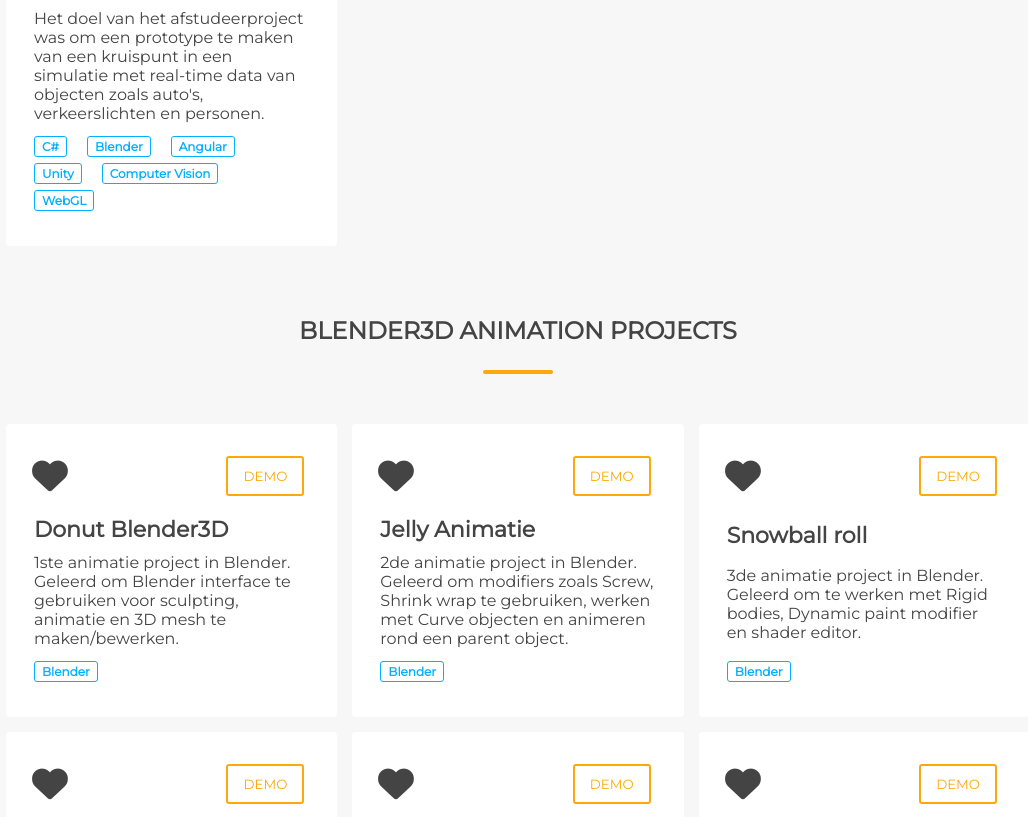
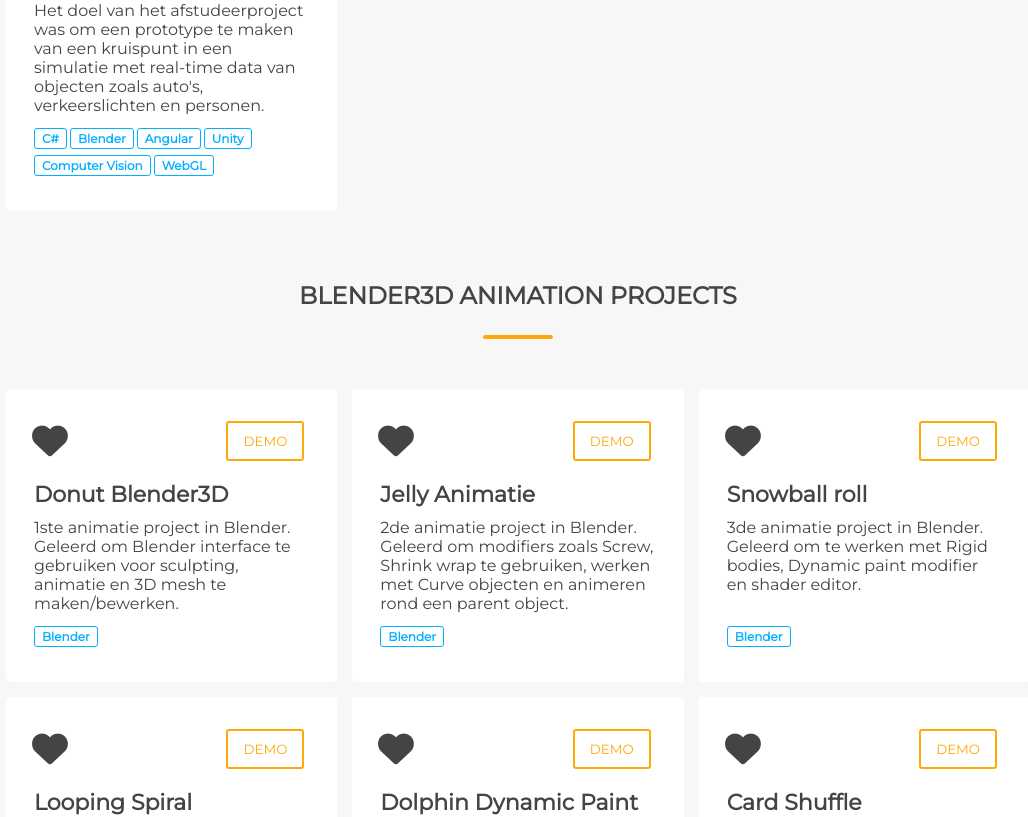
Before and after one commit to TimO143/v2, a React (Create React App) app: page / in a window 1280 px wide. Shown: the part 2475-3292 px from the top of the page, without its empty margins (122-1150 px from the left). Built offline with nearby package versions, Linux system fonts and the light colour scheme; the HTML template or start-up script is replaced by a standard one.

Commit message:
card restructure more symmetry

```diff
--- a/src/components/ArtProjectItem/ArtProjectItem.scss
+++ b/src/components/ArtProjectItem/ArtProjectItem.scss
@@ -37,9 +37,6 @@
     flex-direction:row;
     flex-wrap:wrap;
     margin-top:10px;
-    li{
-      margin-right:20px;
-    };
   }
 
   .artproject-icon{
--- a/src/components/ArtProjectItem/index.js
+++ b/src/components/ArtProjectItem/index.js
@@ -9,7 +9,8 @@ class ArtProjectItem extends React.Component {
   return (
   <div className="artproject-animate">
     <div className="artproject-inner">
-        <div className="artproject-top">
+    <header>
+      <div className="artproject-top">
           <div className="artproject-icon"><i className="fa-solid fa-heart fa-beat"></i></div>
           <div className="artproject-links">
             {(this.props.demoId !== '' && this.props.isVideo)
@@ -25,14 +26,15 @@ class ArtProjectItem extends React.Component {
         <h3 className="artproject-title">{this.props.title}</h3>
         <div className="artproject-sub">
           <p>{this.props.info}</p>
-        </div>
-      <div>
+      </div>
+    </header>
+    <footer>
       <ul className="artproject-tech">
       {this.props.tech.map((value,index) => {
         return <li className='artproject-used' key={index}>{value}</li>
         })}
       </ul>
-      </div>
+    </footer>
     </div>
   </div>
   );
--- a/src/components/ImageArtProjectItem/ImageArtProjectItem.scss
+++ b/src/components/ImageArtProjectItem/ImageArtProjectItem.scss
@@ -22,6 +22,7 @@
     background-color: $bg2;
     display:flex;
     flex-direction:column;
+    justify-content: space-between;
   }
 
   .image-artproject-top{
@@ -36,9 +37,6 @@
     flex-direction:row;
     flex-wrap:wrap;
     margin-top:10px;
-    li{
-      margin-right:20px;
-    };
   }
 
   .image-artproject-icon{
--- a/src/components/ImageArtProjectItem/index.js
+++ b/src/components/ImageArtProjectItem/index.js
@@ -9,7 +9,8 @@ class ImageArtProjectItem extends React.Component {
   return (
   <div className="image-artproject-animate">
     <div className="image-artproject-inner">
-        <div className="image-artproject-top">
+    <header>
+    <div className="image-artproject-top">
           <div className="image-artproject-icon"><i className="fa-solid fa-images"></i></div>
         </div>
         <h3 className="image-artproject-title">{this.props.title}</h3>
@@ -23,13 +24,14 @@ class ImageArtProjectItem extends React.Component {
           <br></br>
           <p>{this.props.info}</p>
         </div>
-      <div>
+    </header>
+    <footer>
       <ul className="image-artproject-tech">
       {this.props.tech.map((value,index) => {
         return <li className='image-artproject-used' key={index}>{value}</li>
         })}
       </ul>
-      </div>
+    </footer>
     </div>
   </div>
   );
--- a/src/components/ProjectItem/ProjectItem.scss
+++ b/src/components/ProjectItem/ProjectItem.scss
@@ -37,9 +37,6 @@
     flex-direction:row;
     flex-wrap:wrap;
     margin-top:10px;
-    li{
-      margin-right:20px;
-    };
   }
 
   .project-icon{
--- a/src/components/ProjectItem/index.js
+++ b/src/components/ProjectItem/index.js
@@ -9,6 +9,7 @@ class ProjectItem extends React.Component {
   return (
   <div className="project-animate">
     <div className="project-inner">
+    <header>
         <div className="project-top">
           <div className="project-icon"><i className="far fa-folder-open"></i></div>
           <div className="project-links">
@@ -29,13 +30,14 @@ class ProjectItem extends React.Component {
         <div className="project-sub">
           <p>{this.props.info}</p>
         </div>
-      <div>
-      <ul className="project-tech">
-      {this.props.tech.map((value,index) => {
-        return <li className='project-used' key={index}>{value}</li>
-        })}
-      </ul>
-      </div>
+      </header>
+      <footer>
+        <ul className="project-tech">
+        {this.props.tech.map((value,index) => {
+          return <li className='project-used' key={index}>{value}</li>
+          })}
+        </ul>
+      </footer>
     </div>
   </div>
   );
```
